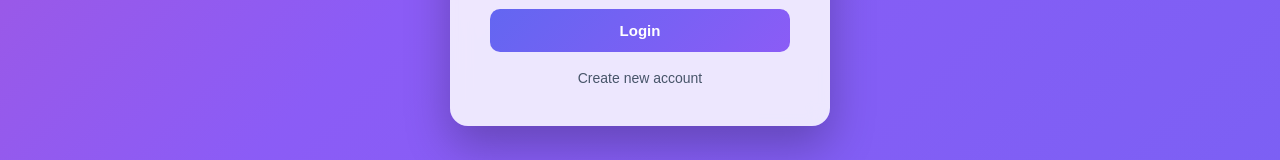
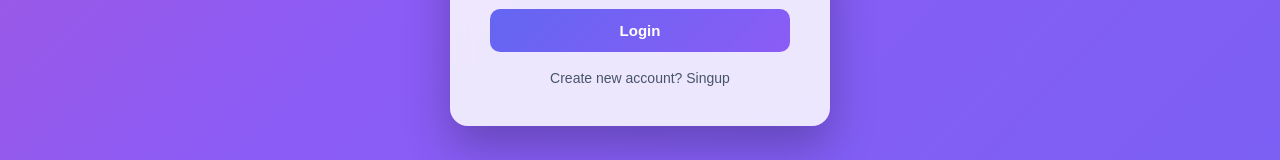
Before and after one commit to assa75/Library-frontend, a React (Vite) app: page / in a window 1280 px wide. Shown: the part 435-595 px from the top of the page. Built offline with nearby package versions, Linux system fonts and the light colour scheme.

Commit message:
Initial frontend commit

```diff
--- a/src/pages/auth/Login.jsx
+++ b/src/pages/auth/Login.jsx
@@ -63,7 +63,7 @@ export default function Login({ setIsAuth, setAuthPage }) {
         </form>
 
         <p onClick={()=>setAuthPage("signup")}>
-          Create new account
+          Create new account? Singup
         </p>
 
       </div>
```
